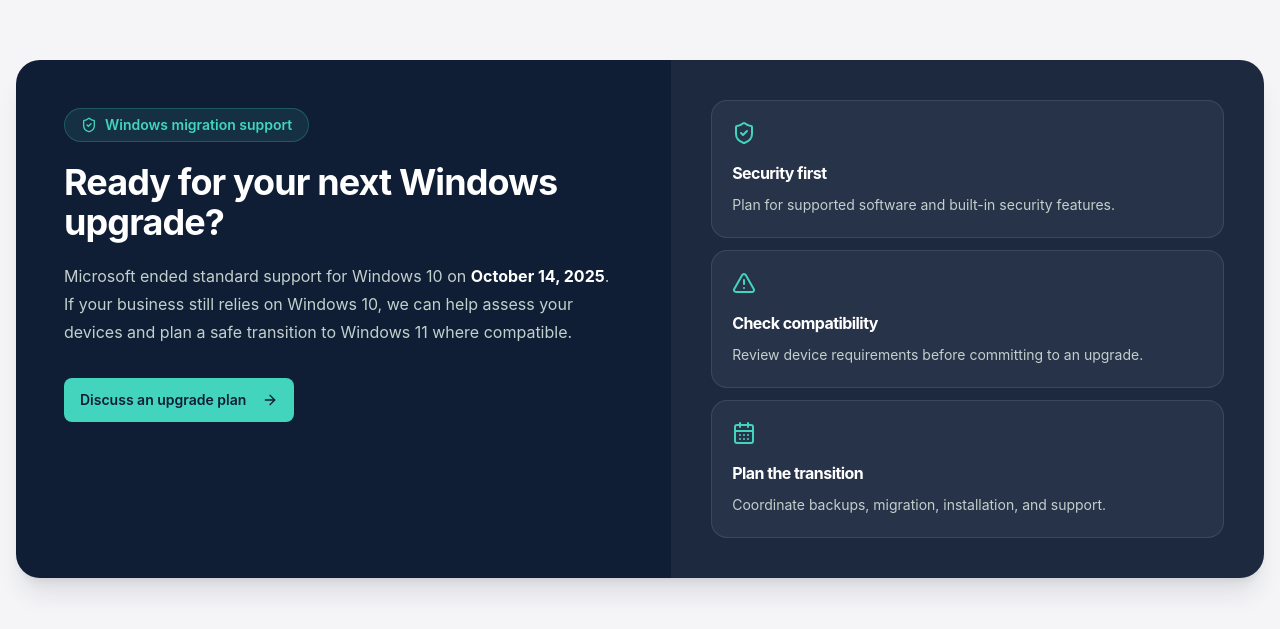
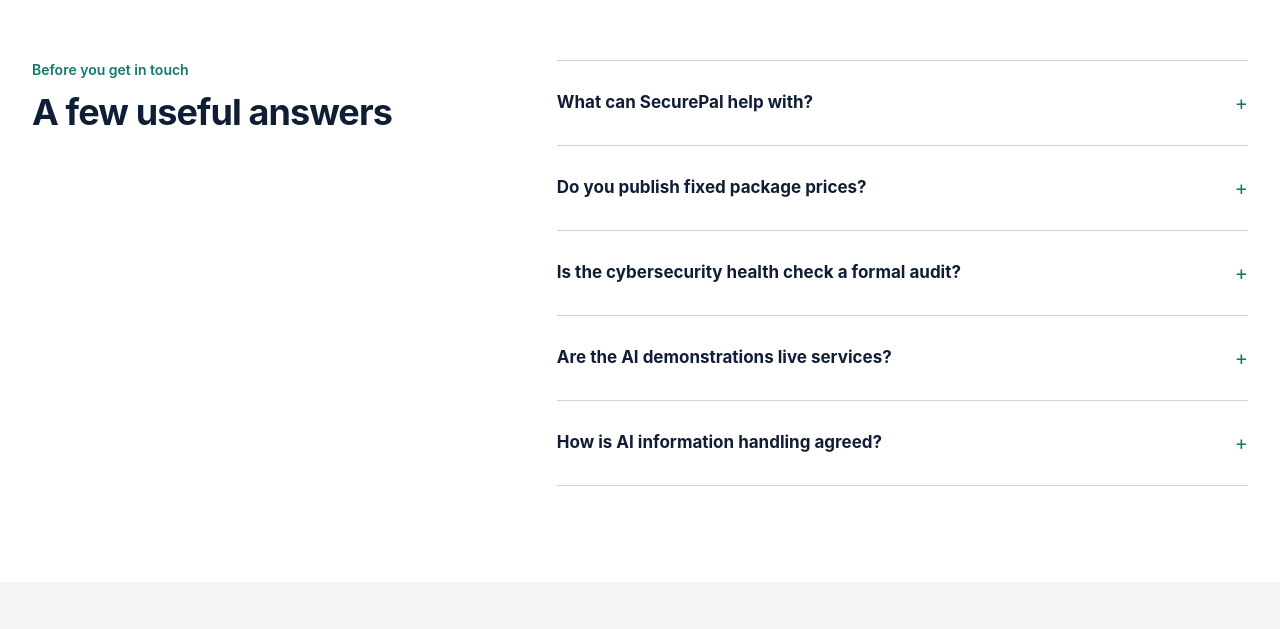
Before and after one commit to mohitsaud/securepal, a Next.js app: page / in a window 1280 px wide. Shown: the part 6571-7200 px from the top of the page. Built offline with nearby package versions, Linux system fonts and the light colour scheme.

Commit message:
chore: comment out UpgradeSection in Home component for future reference

```diff
--- a/app/page.tsx
+++ b/app/page.tsx
@@ -35,7 +35,7 @@ export default function Home() {
       <HowWeWorkSection />
       <TestimonialCarousel />
       <BlogCarousel />
-      <UpgradeSection />
+      {/* <UpgradeSection /> */}
 
       <section
         aria-labelledby="homepage-faq-title"
```
